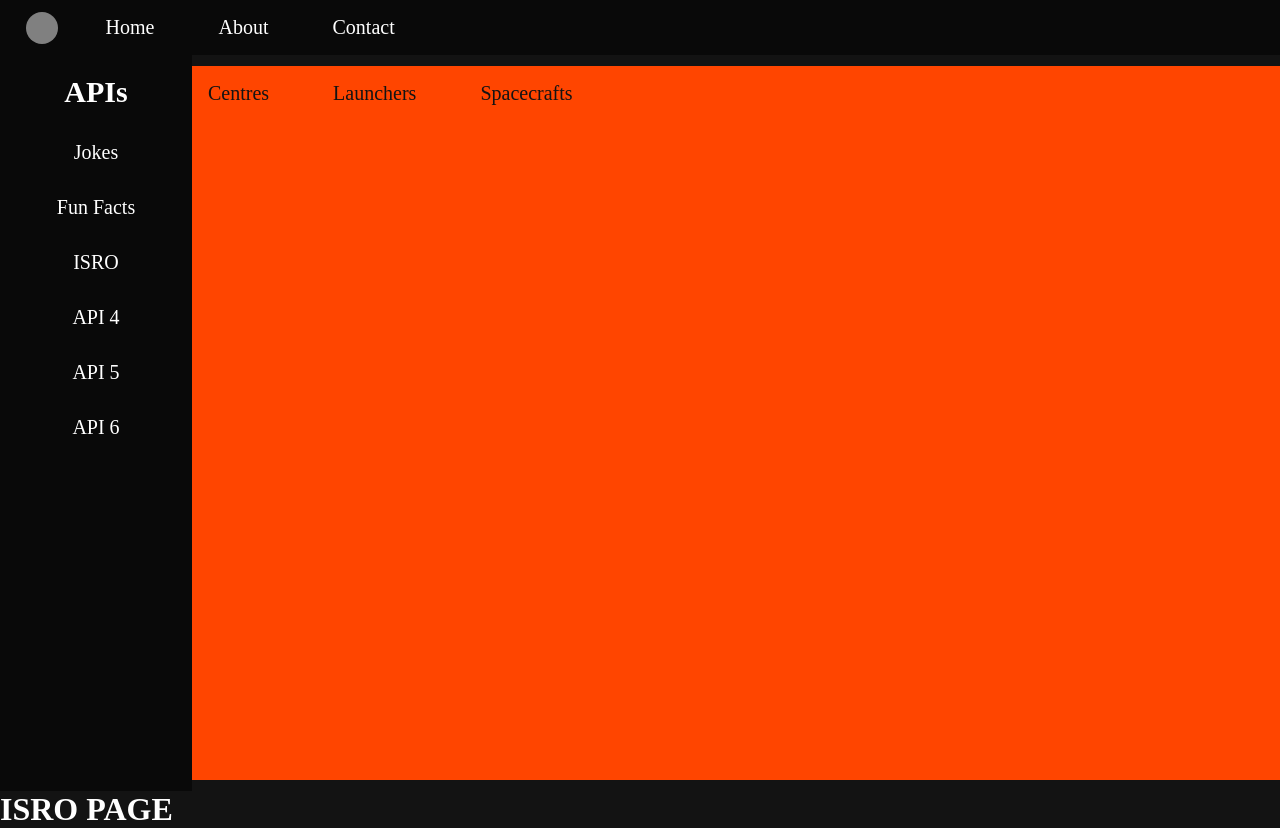
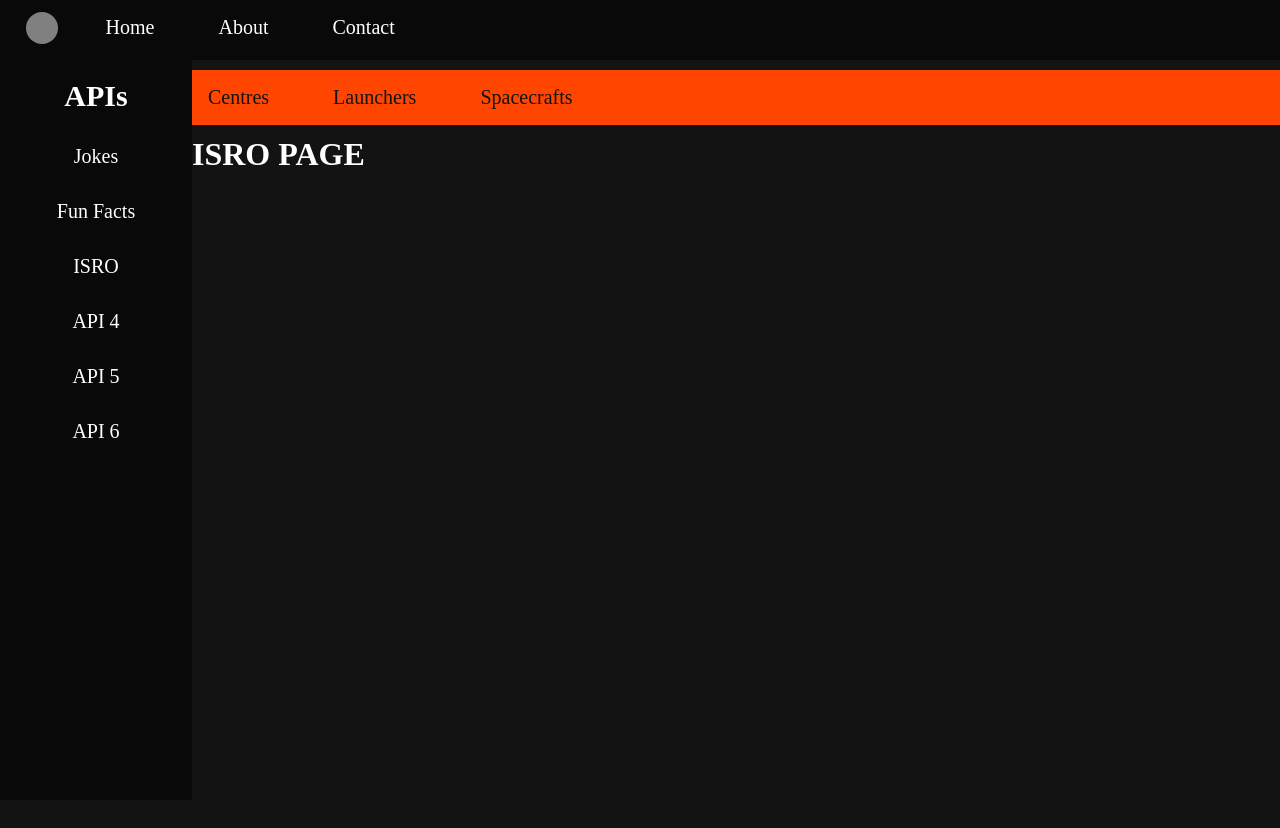
Before and after one commit to dev-shetty/javaScript, a React (Vite) app in the folder The API Fantasy/: page /isro in a window 1280 px wide. After the commit the page ends 800 px from the top, so only its background shows below. Built offline with nearby package versions, Linux system fonts and the light colour scheme; no server answers.

Commit message:
Exhausted!!! $%^#%#^
Made a ISRO page

```diff
--- a/The API Fantasy/src/App.css
+++ b/The API Fantasy/src/App.css
@@ -13,4 +13,5 @@
 #root {
   display: grid;
   grid-template-columns: 15% 1fr;
+  min-height: 100vh;
 }
--- a/The API Fantasy/src/App.jsx
+++ b/The API Fantasy/src/App.jsx
@@ -4,6 +4,8 @@
 import { BrowserRouter as Router, Route, Routes } from "react-router-dom";
 import FunFactPage from "./Main Components/FunFactPage";
 import ISROpage from "./Main Components/ISROpage";
+import SpaceCrafts from "./Components/ISRO/SpaceCrafts/SpaceCrafts";
+import Centres from "./Components/ISRO/Centres/Centres";
 
 function App() {
   return (
@@ -13,7 +15,11 @@
           <Route path="/" element={<Homepage />} />
           <Route path="/jokes" element={<JokePage />} />
           <Route path="/funfacts" element={<FunFactPage />} />
-          <Route path="/isro" element={<ISROpage />} />
+          <Route path="/isro">
+            <Route index element={<ISROpage />} />
+            <Route path="isro/spacecrafts" element={<SpaceCrafts />} />
+            <Route path="isro/centres" element={<Centres />} />
+          </Route>
         </Routes>
       </Router>
     </>
--- a/The API Fantasy/src/Components/FunFacts/FunFacts.jsx
+++ b/The API Fantasy/src/Components/FunFacts/FunFacts.jsx
@@ -9,20 +9,15 @@
     fetch("https://asli-fun-fact-api.herokuapp.com/", options)
       .then((response) => response.json())
       .then((funFact) => {
-        console.log(funFact.data.fact);
-
         const {
           data: { fact },
         } = funFact;
 
         funFactEle.current.textContent = fact;
-        console.log(fact);
       })
       .catch((error) => console.error(error));
   }
-  useEffect(() => {
-    getFunFacts();
-  }, []);
+  getFunFacts();
 
   function randomFunFact() {
     funFactEle.current.textContent = "...";
--- /dev/null
+++ b/The API Fantasy/src/Components/ISRO/Centres/Centres.jsx
@@ -0,0 +1,16 @@
+import React from "react";
+import ISROnavbar from "../ISROnavbar/ISROnavbar";
+
+function Centres() {
+  return (
+    <div className="centres">
+      <ISROnavbar />
+      <h1>Centres</h1>
+      <div className="space-crafts-content">
+        {/* divs will be appended by js */}
+      </div>
+    </div>
+  );
+}
+
+export default Centres;
--- a/The API Fantasy/src/Components/ISRO/ISRO.css
+++ b/The API Fantasy/src/Components/ISRO/ISRO.css
@@ -1,11 +1,7 @@
-#isro > aside {
-}
-
 #isro-nav {
     background-color: var(--pop-color);
     margin-block: 1%;
-    grid-row: 2 / 3;
-    grid-column: 2 / 3;     /* Backup just delete this */
+    width: 100%;
 }
 #isro-nav > ul > li > a {
     color: var(--bg-color)
@@ -13,3 +9,32 @@
 #isro-nav > ul > li:hover > a {
     color: var(--text-color)
 }
+
+main#isro-main > .isro-content{
+    font-size: 1em;
+}
+
+.space-crafts {
+    grid-column: 1 / 3;
+}
+.space-crafts > h1 {
+    text-align: center;
+    font-size: 3em;
+}
+
+.space-crafts-content {
+    display: grid;
+    margin: 1%;
+    grid-template-columns: repeat(3, 1fr);
+    gap: 1%;
+}
+.space-craft-name {
+    flex: 1 0 18%;
+    display: flex;
+    align-items: center;
+    justify-content: center;
+    min-height: 5vh;
+}
+.space-craft-name:nth-child(odd) {
+    outline: 1px solid var(--pop-color);
+}
--- a/The API Fantasy/src/Components/ISRO/ISRO.jsx
+++ b/The API Fantasy/src/Components/ISRO/ISRO.jsx
@@ -1,25 +1,16 @@
 import React from "react";
 import { useEffect } from "react";
 import "./ISRO.css";
+import ISROnavbar from "./ISROnavbar/ISROnavbar";
 
 function ISRO() {
-  let endPoint = "spacecrafts";
-  function getISROData() {
-    fetch(`https://isro.vercel.app/api/${endPoint}`)
-      .then((response) => response.json())
-      .then((isroData) => {
-        console.log(isroData);
-      })
-      .catch((error) => console.error(error));
-  }
-
-  useEffect(() => {
-    getISROData();
-  }, []);
   return (
-    <>
-      <h1>ISRO PAGE</h1>
-    </>
+    <main id="isro-main">
+      <ISROnavbar />
+      <div className="isro-content">
+        <h1>ISRO PAGE</h1>
+      </div>
+    </main>
   );
 }
 
--- a/The API Fantasy/src/Components/ISRO/ISROnavbar/ISROnavbar.jsx
+++ b/The API Fantasy/src/Components/ISRO/ISROnavbar/ISROnavbar.jsx
@@ -6,13 +6,14 @@
     <nav id="isro-nav">
       <ul>
         <li>
-          <a href="#">Centres</a>
+          <Link to="/centres">Centres</Link>
         </li>
         <li>
           <a href="#">Launchers</a>
         </li>
         <li>
-          <a href="#">Spacecrafts</a>
+          <Link to="isro/spacecrafts">Spacecrafts</Link>
+          {/* It showed no routes matched then just removed "/" from /isro/spacecrafts */}
         </li>
       </ul>
     </nav>
--- /dev/null
+++ b/The API Fantasy/src/Components/ISRO/SpaceCrafts/SpaceCrafts.jsx
@@ -0,0 +1,42 @@
+import React from "react";
+import { useRef } from "react";
+import { useEffect } from "react";
+import ISROnavbar from "../ISROnavbar/ISROnavbar";
+import "../ISRO.css";
+
+function SpaceCrafts() {
+  const individualSpaceCraft = useRef(null);
+  let endPoint = "spacecrafts";
+  function getISROData() {
+    fetch(`https://isro.vercel.app/api/${endPoint}`)
+      .then((response) => response.json())
+      .then((spaceCraftData) => {
+        // console.log(spaceCraftData);
+
+        const { spacecrafts } = spaceCraftData;
+        // console.log(spacecrafts);
+        spacecrafts.forEach((item) => {
+          //   console.log(item.id);
+          //   console.log(item.name);
+
+          const h3 = document.createElement("h3");
+          h3.classList.add("space-craft-name");
+          h3.innerHTML = item.name;
+          individualSpaceCraft.current.append(h3);
+        });
+      })
+      .catch((error) => console.error(error));
+  }
+  getISROData();
+  return (
+    <div className="space-crafts">
+      <ISROnavbar />
+      <h1>Space Crafts</h1>
+      <div className="space-crafts-content" ref={individualSpaceCraft}>
+        {/* divs will be appended by js */}
+      </div>
+    </div>
+  );
+}
+
+export default SpaceCrafts;
--- a/The API Fantasy/src/Components/JokesContent/Jokes.jsx
+++ b/The API Fantasy/src/Components/JokesContent/Jokes.jsx
@@ -14,7 +14,6 @@
     fetch(url)
       .then((response) => response.json())
       .then((jokes) => {
-        console.log(jokes);
         let { delivery, setup } = jokes;
 
         if (delivery == null) {
@@ -38,9 +37,7 @@
     }, 500);
   }
 
-  useEffect(() => {
-    getJokes();
-  }, []);
+  getJokes();
 
   return (
     <main id="main-parent">
--- a/The API Fantasy/src/Main Components/ISROpage.jsx
+++ b/The API Fantasy/src/Main Components/ISROpage.jsx
@@ -1,6 +1,5 @@
 import React from "react";
 import ISRO from "../Components/ISRO/ISRO";
-import ISROnavbar from "../Components/ISRO/ISROnavbar/ISROnavbar";
 import Navbar from "../Components/Navbar/Navbar";
 import Sidebar from "../Components/Sidebar/Sidebar";
 
@@ -8,7 +7,6 @@
   return (
     <>
       <Navbar />
-      <ISROnavbar />
       <Sidebar />
       <ISRO />
     </>
```
